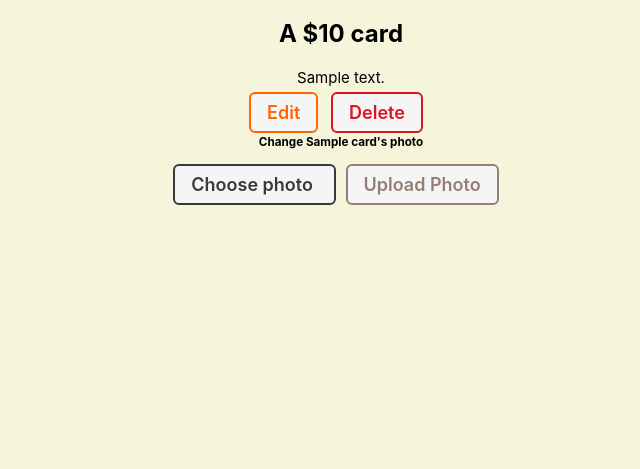
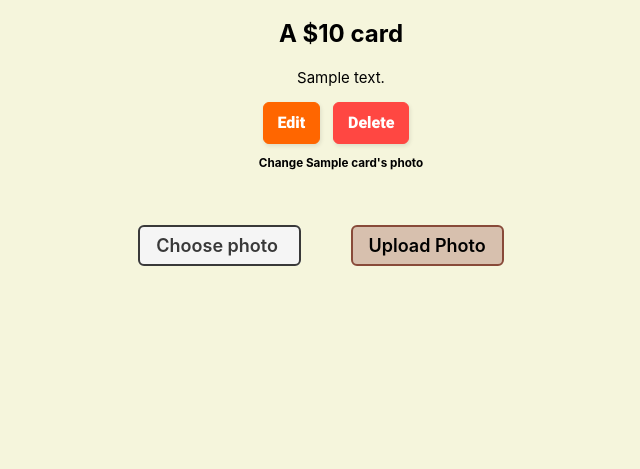
Before and after one commit to Bballard96/Card-Collector, a Django app: page /cards/1/ in a window 1280 px wide. Shown: the part 346-815 px from the top of the page, without its empty margins (299-939 px from the left). Run offline with Django 4.2, Linux system fonts and the light colour scheme; tables that the repository leaves empty hold one stand-in row (values such as "Sample post").

Commit message:
add button styling

```diff
--- a/main_app/static/css/base.css
+++ b/main_app/static/css/base.css
@@ -11,8 +11,12 @@
   box-sizing: inherit;
 }
 
-/* resets font size to be 62.5% of the user preference -
-     in most browser configurations this will be 10px */
+.index-pic {
+  width: 270px;
+  height: 290px;
+  padding: 35px;
+}
+
 :root {
   font-size: 62.5%
 }
@@ -53,8 +57,14 @@
   border-bottom: var(--borders);
 }
 
+
+
 nav {
   margin: 10px;
+}
+
+label {
+  font-size: larger;
 }
 
 ul {
@@ -77,6 +87,7 @@
   color: var(--text-color);
   font-weight: 600;
   font-size: 16px;
+
 }
 
 nav a:hover {
@@ -89,10 +100,12 @@
   justify-content: center;
   flex-wrap: wrap;
   color: purple;
+
 }
 
 nav li {
   padding: 5px 8px;
+
 }
 
 .header-logo-container {
@@ -127,8 +140,11 @@
 }
 
 .submit {
-  color: var(--submit);
-  border-color: var(--submit);
+  color: black;
+  background-color: #D7C0AE;
+  border-color: #884A39;
+  margin: 40px;
+  /* padding: 30px */
 }
 
 .secondary {
@@ -136,14 +152,89 @@
   border-color: var(--secondary);
 }
 
-.warn {
+/* .warn {
   color: var(--warn);
   border-color: var(--warn);
+} */
+
+
+/* CSS */
+.warn {
+  background: rgb(255, 102, 0);
+  border: 1px solid rgb(255, 102, 0);
+  border-radius: 6px;
+  box-shadow: rgba(0, 0, 0, 0.1) 1px 2px 4px;
+  box-sizing: border-box;
+  color: #FFFFFF;
+  cursor: pointer;
+  display: inline-block;
+  font-family: nunito,roboto,proxima-nova,"proxima nova",sans-serif;
+  font-size: 16px;
+  font-weight: 800;
+  line-height: 16px;
+  min-height: 40px;
+  outline: 0;
+  padding: 12px 14px;
+  text-align: center;
+  text-rendering: geometricprecision;
+  text-transform: none;
+  user-select: none;
+  -webkit-user-select: none;
+  touch-action: manipulation;
+  vertical-align: middle;
 }
 
-.danger {
+.warn:hover,
+.warn:active {
+  background-color: initial;
+  background-position: 0 0;
+  color: rgb(255, 102, 0);
+}
+
+.warn:active {
+  opacity: .5;
+}
+
+/* .danger {
   color: var(--danger);
   border-color: var(--danger);
+} */
+
+
+.danger {
+  background: #FF4742;
+  border: 1px solid #FF4742;
+  border-radius: 6px;
+  box-shadow: rgba(0, 0, 0, 0.1) 1px 2px 4px;
+  box-sizing: border-box;
+  color: #FFFFFF;
+  cursor: pointer;
+  display: inline-block;
+  font-family: nunito,roboto,proxima-nova,"proxima nova",sans-serif;
+  font-size: 16px;
+  font-weight: 800;
+  line-height: 16px;
+  min-height: 40px;
+  outline: 0;
+  padding: 12px 14px;
+  text-align: center;
+  text-rendering: geometricprecision;
+  text-transform: none;
+  user-select: none;
+  -webkit-user-select: none;
+  touch-action: manipulation;
+  vertical-align: middle;
+}
+
+.danger:hover,
+.danger:active {
+  background-color: initial;
+  background-position: 0 0;
+  color: #FF4742;
+}
+
+.danger:active {
+  opacity: .5;
 }
 
 .page-header h1 {
@@ -184,6 +275,7 @@
   .header-logo-container {
     margin: 10px 0;
     padding: 0 15px;
+
   }
 
   /* visual fix to help align logo */
@@ -195,10 +287,12 @@
     margin-left: auto;
     display: flex;
     justify-content: center;
+
   }
 
   nav ul {
     flex-wrap: nowrap;
+
   }
 
   .header-logo-container {
@@ -248,10 +342,12 @@
     background: var(--nav-bg-ff);
     border: var(--borders);
     border-radius: 3px;
+
   }
 
   nav {
     margin-left: auto;
+
   }
 
   .header-logo-container {
@@ -273,6 +369,10 @@
       -webkit-backdrop-filter: blur(3px);
       backdrop-filter: blur(3px);
       height: 50px;
+      justify-content: center;
+      text-align: center;
+      align-items: center;
+
     }
   }
 }
--- a/main_app/static/css/cards/card-detail.css
+++ b/main_app/static/css/cards/card-detail.css
@@ -85,7 +85,7 @@
 
 .fed,
 .all-toys {
-  color: var(--submit);
+  color: black;
 }
 
 .cat-details h1 {
--- a/main_app/static/css/cards/card-index.css
+++ b/main_app/static/css/cards/card-index.css
@@ -11,6 +11,10 @@
   border: var(--borders);
   box-shadow: var(--card-box-shadow);
   border-radius: 10px;
+}
+
+.card:hover {
+  background-color: #884A39;
 }
 
 .card-content {
--- a/main_app/static/css/form.css
+++ b/main_app/static/css/form.css
@@ -8,6 +8,8 @@
   padding: 0 40px;
   width: 100%;
   border-spacing: 0 20px;
+  border: solid #884A39;
+  border-radius: 20px;
 }
 
 th {
--- a/main_app/templates/base.html
+++ b/main_app/templates/base.html
@@ -19,9 +19,10 @@
   <header>
     {% comment %} THIS IS WHAT MADE THE TOP LEFT NAV AND HOME BUTTON {% endcomment %}
     {% comment %} <div class="header-logo-container">
-      <a href="/">
-      </a>
     </div> {% endcomment %}
+    <a href="/">
+      <img src="" alt="">
+    </a>
     <nav>
       <ul>
         {% if user.is_authenticated %}
--- a/main_app/templates/cards/detail.html
+++ b/main_app/templates/cards/detail.html
@@ -16,22 +16,10 @@
     <div class="img-container">
       <img src="{% if card.photo.url %}
       {{ card.photo.url}}
-      {% else %}{%static 'images/favicon.ico' %}
+      {% else %}{%static 'images/baseball.png' %}
       {% endif %}" alt="text">
     </div>
   </div>
-  {% comment %} <div class="cat-img">
-    {% if card.photo.url %}
-<img
-      src="{% static 'images/sk8r-boi-cat.svg' %}"
-      alt="A skater boy cat"
-    >
-    {% else %}
-    <img
-        src="{% static 'images/sk8r-boi-cat.svg' %}"
-        alt="A skater boy cat"
-      >
-      {%endif%} {% endcomment %}
   </div>
   <div class="card-details">
     <h1>{{ card.name }}</h1>
--- a/main_app/templates/cards/index.html
+++ b/main_app/templates/cards/index.html
@@ -29,9 +29,9 @@
                 class="usr-img"
               >
             {% else %}
-              <img
-                src="{% static 'images/sk8r-boi-cat.svg' %}"
-                alt="A skater boy cat"
+              <img class="index-pic"
+                src="{% static 'images/baseball.png' %}"
+                alt="baseball card pic"
               >
             {% endif %}
         </div>
--- a/main_app/templates/home.html
+++ b/main_app/templates/home.html
@@ -6,16 +6,12 @@
 {% endblock %}
 
 {% block content %}
-
 <section class="logo-container">
   <div class="card-container">
     <img src="{% static 'images/baseball.png' %}" alt="The Cat Collector Cat" />
   </div>
-  {% comment %} <img
-    src="{% static 'images/logotype.svg' %}"
-    alt="Text reads: Cat Collector"
-  /> {% endcomment %}
 </section>
+
 
 {% if not user.is_authenticated %}
 <section>
--- a/main_app/templates/signup.html
+++ b/main_app/templates/signup.html
@@ -15,7 +15,7 @@
 {% endif %}
 <form action="" method="post" class="form-container" autocomplete="off">
   {% csrf_token %}
-  <table>
+  <table autocomplete="off">
     {{ form.as_table }}
   </table>
   <button type="submit" class="btn submit">Submit!</button>
```
Also changed, not shown: main_app/templates/main_app/card_form.html (+0 -10 lines), main_app/views.py (+1 -20 lines), README.md.
